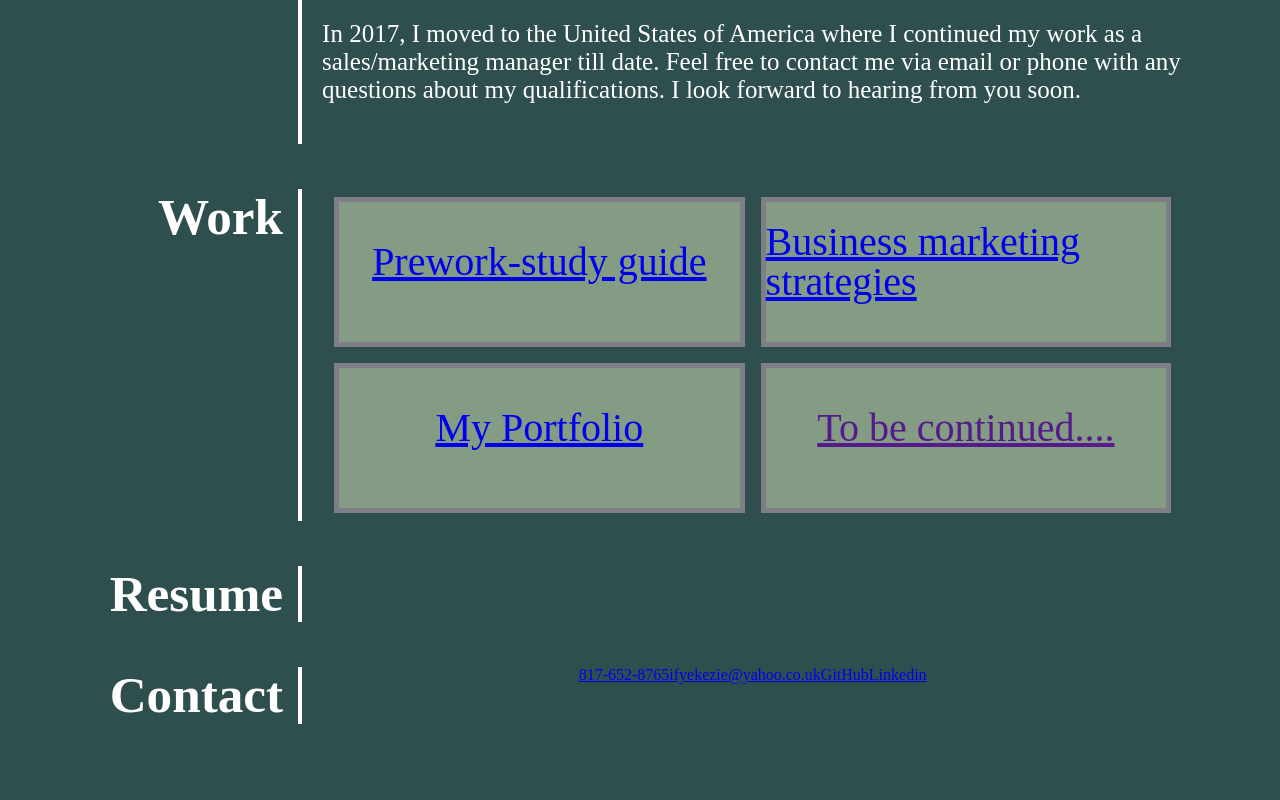
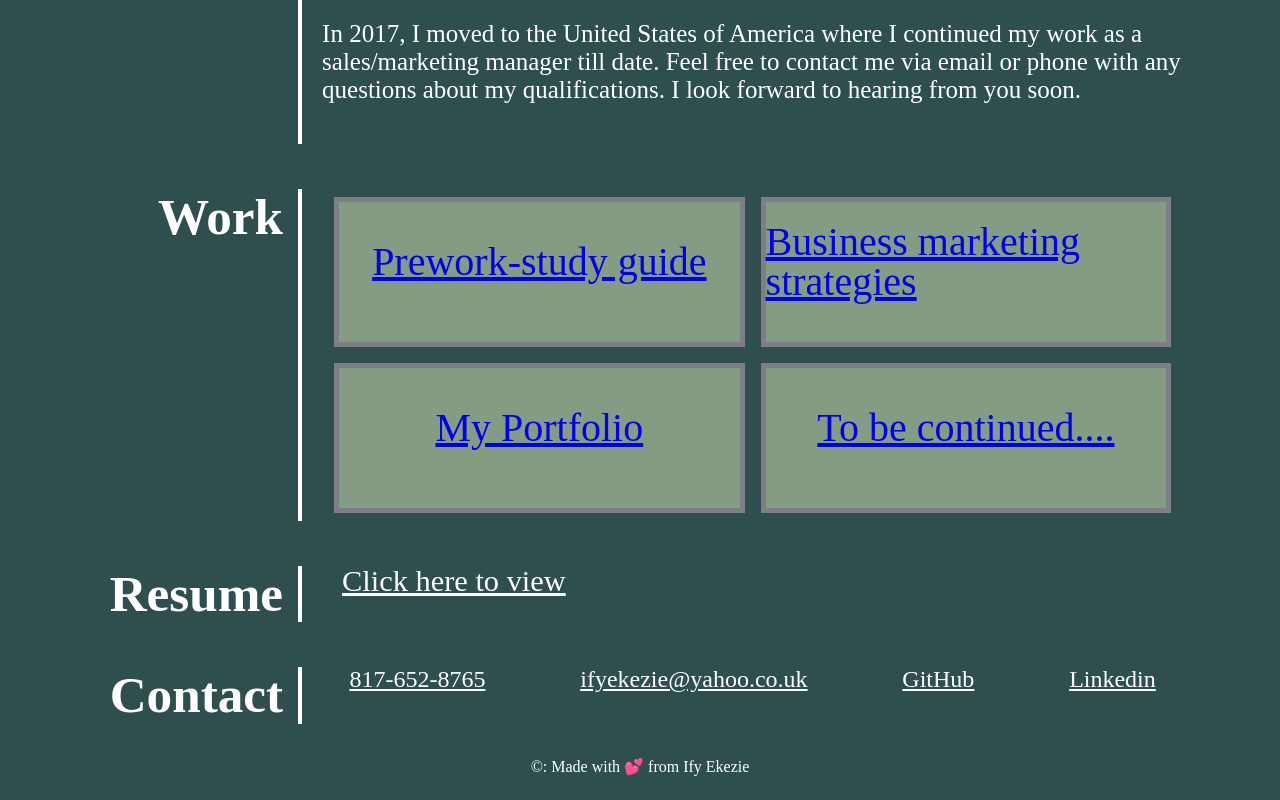
Before and after one commit to Ifylee/Ify-Portfolio, a plain HTML site: page Index.html in a window 1280 px wide. Shown: the part 672-1472 px from the top of the page. Before the commit the page ends 1431 px from the top, so only its background shows below. Drawn offline with Linux system fonts and the light colour scheme; files whose address does not match are found by name.

Commit message:
Added comments and alt links to my index.html file

```diff
--- a/Index.html
+++ b/Index.html
@@ -9,9 +9,9 @@
 </head>
 <body>
     <header>
-        <img src="C:\Users\ifyek\OneDrive\Desktop\Ify-Portfolio\assets\Css\4-work\img-2.jpg">
+        <img src="C:\Users\ifyek\OneDrive\desktop\Ify-Portfolio\img-2.jpg" alt="a picture of Ify Ekezie">
        <h1>Ifeyinwa C. Ekezie</h1>
-
+       <!-- nav section -->
        <nav>
           <a href="#about">About Me</a>
           <a href="#work">Work</a>
@@ -19,7 +19,7 @@
           <a href="#contact">Contact</a>
        </nav>
     </header>
-
+    <!-- main section -->
     <main section class="big-box">
         <section class="small-box" id="about">
             <h2>About Me</h2>
@@ -33,37 +33,38 @@
                 </p>
             </div>
          </section>
-
+          <!-- work section -->
         <section class="small-box" id="work">
              <h2>Work</h2>
              <div class="container">
-                <a class="sub-container" href="https://ifylee.github.io/prework-study-guide/">Prework-study guide</a>
-                <a class="sub-container" href="https://ifylee.github.io/business-marketing-strategies/">Business marketing strategies</a>
-                <a class="sub-container" href="#">My Portfolio</a>
-                <a class="sub-container" href="">To be continued....</a>
+                <a class="sub-container" href="https://ifylee.github.io/prework-study-guide/" alt="link to my prework study guide repo on github">Prework-study guide</a>
+                <a class="sub-container" href="https://ifylee.github.io/business-marketing-strategies/" alt="link to my business marketing strategy repo on github">Business marketing strategies</a>
+                <a class="sub-container" href="#" alt="place holder">My Portfolio</a>
+                <a class="sub-container" href="#" alt="place holder">To be continued....</a>
             </div>
         </section>
 
-
-        <section class="small-box" id="resume">
+        <!-- resume section -->
+        <section class="small-box">
                 <h2>Resume</h2>
-                <div class="container">
+                <div class="container" id="resume">
+                    <a href="C:\Users\ifyek\OneDrive\desktop\Ify-Portfolio\Resume-2023.pdf" alt="link to my PDF resume">Click here to view</a>
                 </div>
         </section>
-
+        <!-- contact section -->
         <section class="small-box" id="contact">
                 <h2>Contact</h2>
-                <div class="container">
-                  <a  href="Tel:817-652-8765">817-652-8765</a>
-                  <a  href="mailto:ifyekezie@yahoo.co.uk">ifyekezie@yahoo.co.uk</a>
-                  <a  href="https://github.com/Ifylee">GitHub</a>
-                  <a  href="https://www.linkedin.com/in/ify-ekezie-960748290">Linkedin</a>
+                <div class="container" id="reference">
+                  <a  href="Tel:817-652-8765" alt="link to my mobile number">817-652-8765</a>
+                  <a  href="mailto:ifyekezie@yahoo.co.uk" alt="link to my email address">ifyekezie@yahoo.co.uk</a>
+                  <a  href="https://github.com/Ifylee" alt="link to my Github account">GitHub</a>
+                  <a  href="https://www.linkedin.com/in/ify-ekezie-960748290" alt="link to my linkedin account">Linkedin</a>
         </section>
 
     </main>
-
+   <!-- footer section -->
     <footer>
-
+        &copy: Made with 💕 from Ify Ekezie
     </footer>
 </body>
 </html>
--- a/assets/Css/style.css
+++ b/assets/Css/style.css
@@ -109,3 +109,29 @@ p {
     background-color: rgb(132, 156, 132);
     border-color: rgb(126, 126, 135);
 }
+
+#resume {
+ justify-content: flex-start;
+ padding-left: 40px;
+}
+
+#resume a {
+   color: white;
+   font-size: 1.9em;
+  }
+
+ #reference {
+    font-size: 1.5em;
+    justify-content: space-around;
+    display: flex;
+    flex-wrap: wrap;
+}
+
+#reference a {
+    color: white;
+}
+
+footer {
+    text-align: center;
+    padding-bottom: 25px;
+}
```
Also changed, not shown: assets/Css/4-work/address.png (deleted), assets/Css/4-work/email.png (deleted), assets/Css/4-work/github-mark.svg (deleted), assets/Css/4-work/linkedin.png (deleted), assets/Css/4-work/love.png (deleted), assets/Css/4-work/phone.jpg (deleted), img-2.jpg (renamed from assets/Css/4-work/img-2.jpg), 2 other files.
